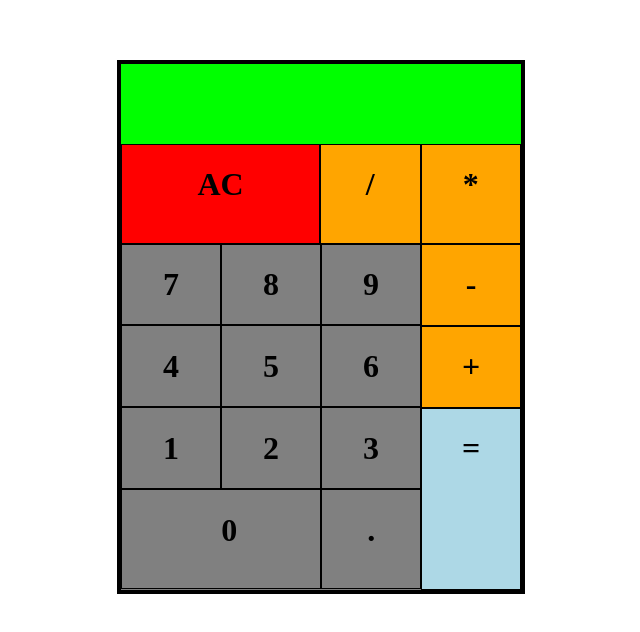
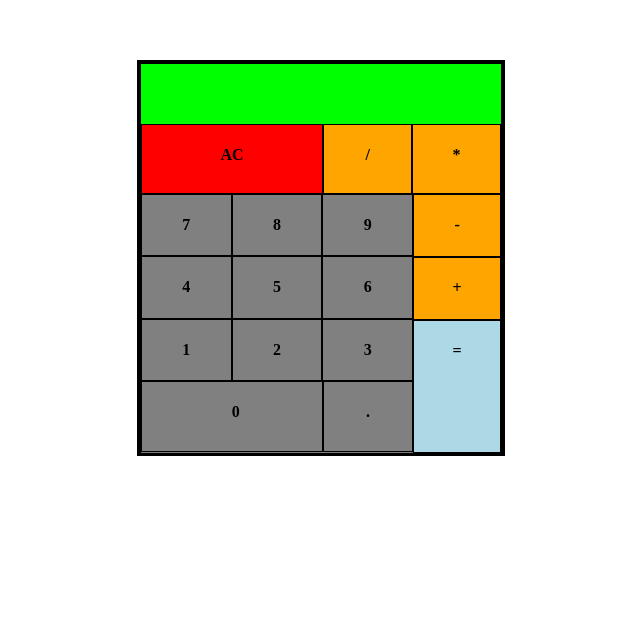
Before and after one commit to DUA-Designs/Calculator, a plain HTML site: page index.html in a window 1280 px wide. Shown: the part 130-762 px from the top of the page, without its empty margins (319-959 px from the left). Drawn offline with Linux system fonts and the light colour scheme.

Commit message:
Update index.html

```diff
--- a/index.html
+++ b/index.html
@@ -5,7 +5,8 @@
 	<style type="text/css">
 
 		#calculator{
-			width: 400px;
+			width: 360px;
+			height: 388px;
 
 			margin:15% auto;
 			background-color: lime;
@@ -14,7 +15,7 @@
 
 		}
 		#num{
-			width: 300px;
+			width: 310px;
 			background-color: grey;
 
 
@@ -28,6 +29,7 @@
 
 		}
 		.cell{
+			border-collapse: collapse;
 
 
 			text-align: center;
@@ -37,17 +39,17 @@
 			border:1px solid white;
 		}
 		#diss  {
-			height: 80px;
+			height: 60px;
 			text-align: end;
 
 		}
 		#clear{
-height: 100px;
+height: 70px;
 display: flex;
 		}
 		#zero{
 display: flex;
-height: 100px;
+height: 71px;
 		}
 		#values{
 			display: flex;
@@ -62,38 +64,38 @@ height: 100px;
 <body>
 	<div id="calculator">
 		<div id="diss">
-			<div  style="height: 40px; width: 100%;  "  id="display"> </div>
-			<div style="height: 40px; width: 100%;"    id="partial"> </div>
+			<div  style="height: 30px; width: 100%;  "  id="display"> </div>
+			<div style="height: 30px; width: 100%;"    id="partial"> </div>
 
 		</div>
 		<div id="clear">
-			<div  style="width: 50%; background-color: red" class="cell"  onclick="clr()"><h1>AC</h1></div>
-			<div style="width: 25%;background-color: orange" class="cell" id="divide" onclick="call('/')"><h1>/</h1></div>
-			<div style="width: 25%;background-color: orange" class="cell" id="multiply" onclick="call('*')"><h1>*</h1></div>
+			<div  style="width: 56%; background-color: red" class="cell"  onclick="clr()"><h4>AC</h4></div>
+			<div style="width: 27%;background-color: orange" class="cell" id="divide" onclick="call('/')"><h4>/</h4></div>
+			<div style="width: 27%;background-color: orange" class="cell" id="multiply" onclick="call('*')"><h4>*</h4></div>
 		</div>
 		<div id="values">
 			<div id="num">
 				<div id="oneto9">
-				<div class="cell" id="seven" onclick="call(7)"><h1>7</h1></div>
-				<div class="cell" id="eight" onclick="call(8)"><h1>8</h1></div>
-				<div class="cell" id="nine" onclick="call(9)"><h1>9</h1></div>
-				<div class="cell" id="four" onclick="call(4)"><h1>4</h1></div>
-				<div class="cell" id="five" onclick="call(5)"><h1>5</h1></div>
-				<div class="cell" id="six" onclick="call(6)"><h1>6</h1></div>
-				<div class="cell" id="one"  onclick="call(1)"><h1>1</h1></div>
-				<div class="cell" id="two" onclick="call(2)"><h1>2</h1></div>
-				<div class="cell" id="three" onclick="call(3)"><h1>3</h1></div>
+				<div class="cell" id="seven" onclick="call(7)"><h4>7</h4></div>
+				<div class="cell" id="eight" onclick="call(8)"><h4>8</h4></div>
+				<div class="cell" id="nine" onclick="call(9)"><h4>9</h4></div>
+				<div class="cell" id="four" onclick="call(4)"><h4>4</h4></div>
+				<div class="cell" id="five" onclick="call(5)"><h4>5</h4></div>
+				<div class="cell" id="six" onclick="call(6)"><h4>6</h4></div>
+				<div class="cell" id="one"  onclick="call(1)"><h4>1</h4></div>
+				<div class="cell" id="two" onclick="call(2)"><h4>2</h4></div>
+				<div class="cell" id="three" onclick="call(3)"><h4>3</h4></div>
 
 			                </div>
 				<div id="zero">
-					<div style="width: 67%"  class="cell"  onclick="call(0)"><h1 style="text-align: center; margin-left:50%;" id="zero">0</h1></div>
-					<div style="width: 33%"  class="cell" onclick="call('.')"><h1 style="text-align: center;" id="decimal">.</h1></div>
+					<div style="width: 67%"  class="cell"  onclick="call(0)"><h4 style="text-align: center; margin-left:50%;" id="zero">0</h4></div>
+					<div style="width: 33%"  class="cell" onclick="call('.')"><h4 style="text-align: center;" id="decimal">.</h4></div>
 				</div>
 			</div>
 			<div id="sign">
-				<div class="cell" style="height: 80px;background-color: orange " id="subtract" onclick="call('-')"><h1>-</h1></div>
-				<div class="cell" style="height: 80px;background-color: orange " id="add" onclick="call('+')"><h1>+</h1></div>
-				<div class="cell" id="equals" style="height: 180px;background-color: lightblue " onclick="output()"><h1>=</h1></div>
+				<div class="cell" style="height: 61px;background-color: orange " id="subtract" onclick="call('-')"><h4>-</h4></div>
+				<div class="cell" style="height: 61px;background-color: orange " id="add" onclick="call('+')"><h4>+</h4></div>
+				<div class="cell" id="equals" style="height: 131px;background-color: lightblue " onclick="output()"><h4>=</h4></div>
 			</div>
 
 
```
